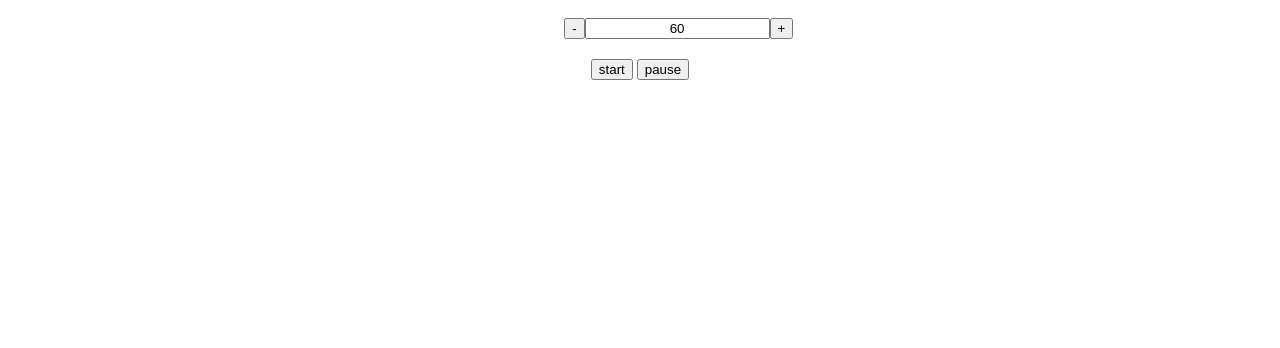
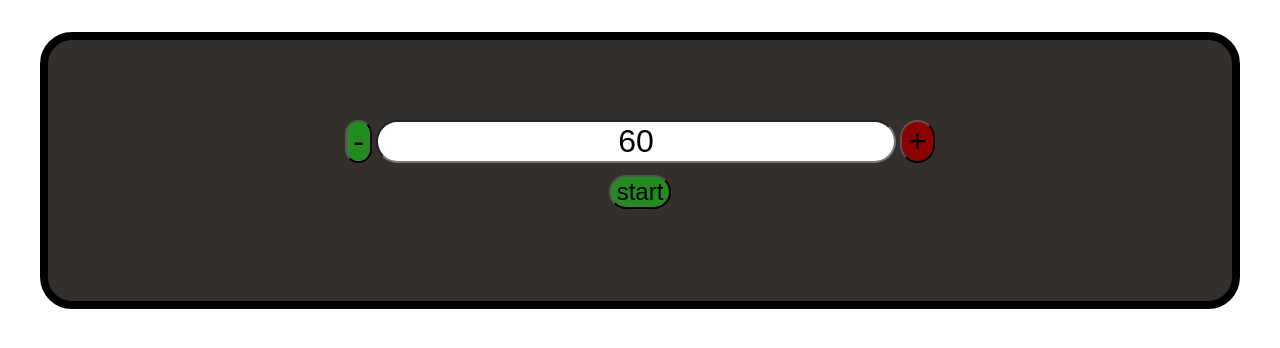
Before and after one commit to KieranWales/Metronome, a plain HTML site: page index.html in a window 1280 px wide. Drawn offline with Linux system fonts and the light colour scheme.

Commit message:
idek anymore

```diff
--- a/index.html
+++ b/index.html
@@ -5,18 +5,18 @@
     <link href="style.css" rel="stylesheet" />
 </head>
 <body>
-    <div class="center">
-        <div class="grid">
+    <div id="metronome">
+        <div id="visual-bar"></div>
+        <div>
             <input id="minus" type="button" value="-" />
             <input id="bpm" value="60" />
             <input id="plus" type="button" value="+" />
         </div>
+        <div>
+            <input id="start" type="button" value="start" />
+        </div>
     </div>
 
-
-    <div class="center">
-        <input id="start" type="button" value="start" />
-        <input id="pause" type="button" value="pause" />
-    </div>
+    <script src="lib.js"></script>
 </body>
 </html>
--- /dev/null
+++ b/lib.js
@@ -0,0 +1,21 @@
+// metronome
+console.log("Setting up metronome");
+const decreaseBtn = document.getElementById("minus");
+const increaseBtn = document.getElementById("plus");
+const bpmInput = document.getElementById("bpm");
+
+var bpm = 60;
+
+bpmInput.onchange = function (e) {
+    if (isNaN(bpmInput.value)) {
+        bpmInput.value = "50";
+        bpm = 50;
+    }
+    else {
+        bpm = parseInt(bpmInput.value);
+    }
+    console.log(bpm);
+}
+
+decreaseBtn.onclick = function (e) { bpm -= 5;}
+increaseBtn.onclick = function (e) { bpm += 5;;}
--- a/style.css
+++ b/style.css
@@ -1,27 +1,51 @@
-.center {
-    margin: auto;
-    width: 12%;
-    padding: 10px;
+#metronome {
+    background: #352F2B;
+    margin: 2em;
+    padding: 5em;
+    position: relative;
+    border-radius: 2em;
+    text-align: center;
+    border: 0.5em solid black;
+}
+
+#bpm {
+    font-size: 2em;
+    text-align: center;
+    width: 50%;
+    border-radius: 3em;
+}
+
+#plus {
+    font-size: 2em;
+    text-align: center;
+    background-color: darkred;
+    border-radius: 3em;
+}
+
+#minus {
+    font-size: 2em;
+    text-align: center;
+    background-color: forestgreen;
+    border-radius: 3em;
+}
+
+#start {
+    margin: 0.5em;
+    font-size: 1.5em;
+    paddinge 0.5em;
+    text-align: center;
+    background-color: forestgreen;
+    border-radius: 3em;
+}
+
+#visual-bar {
+    width: 50%;
+    height: 2%;
+    border: 1em white;
+    background-color: white;
     text-align: center;
 }
 
-.grid {
-    display: grid;
-    justify-content: space-between;
+.bpm-change {
+    font-size: 1.5em;
 }
-
-#minus {
-    grid-row-start: 1;
-    grid-column-start: 1;
-}
-
-#bpm {
-    grid-row-start: 1;
-    grid-column-start: 2;
-    text-align: center;
-}
-
-#plus {
-    grid-row-start: 1;
-    grid-column-start: 3;
-}
```
Also changed, not shown: 1 other file.
